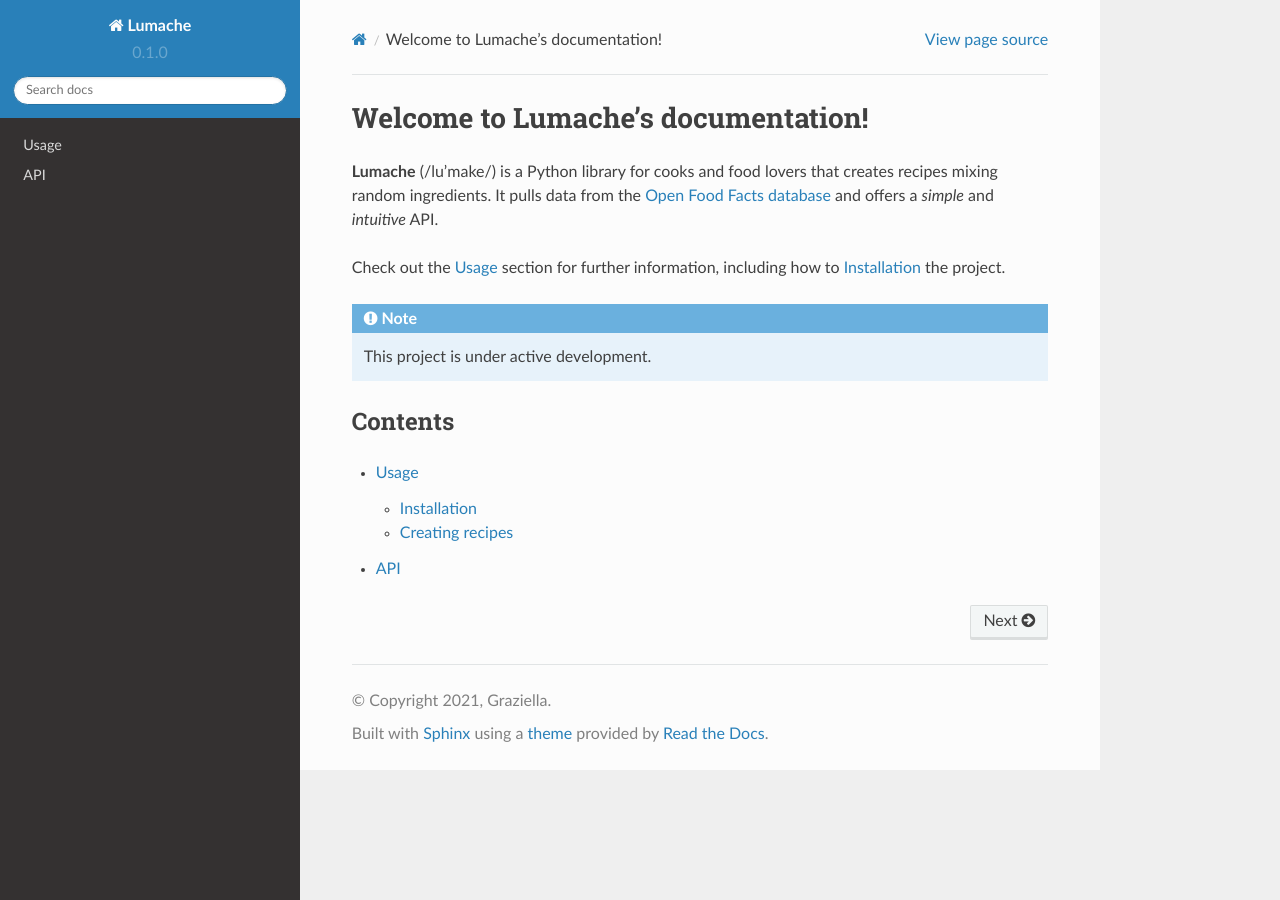
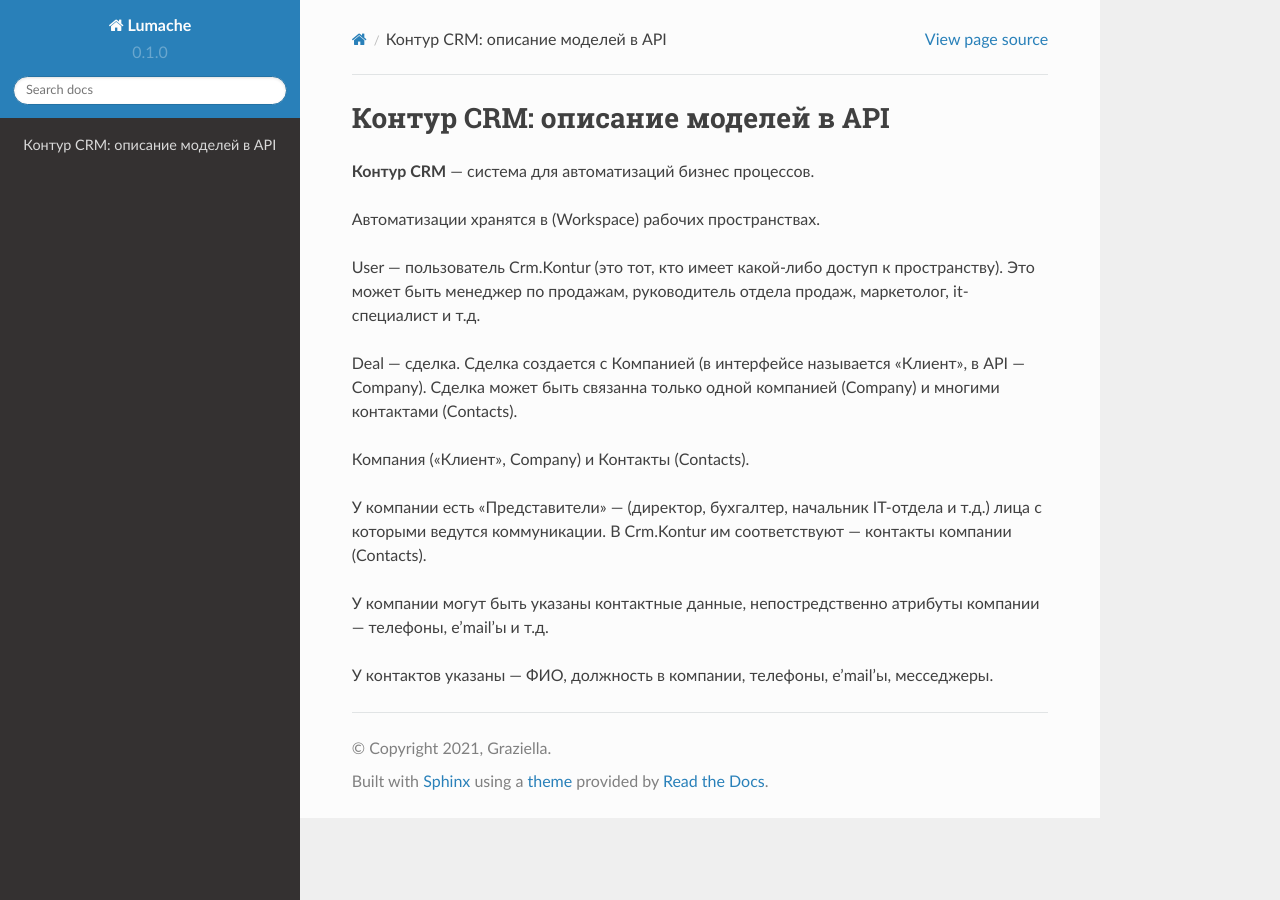
Before and after one commit to dePing90/bpm-api-docs, a Sphinx documentation site: the page built from docs/source/index.rst, in a window 1280 px wide. Built offline with Sphinx 7.4.7 and the Read the Docs theme 2.0.0, drawn with Linux system fonts in a browser that asks for light colours.

Commit message:
Update index.rst

```diff
--- a/docs/source/index.rst
+++ b/docs/source/index.rst
@@ -1,22 +1,19 @@
-Welcome to Lumache's documentation!
+Контур CRM: описание моделей в API
 ===================================
 
-**Lumache** (/lu'make/) is a Python library for cooks and food lovers
-that creates recipes mixing random ingredients.
-It pulls data from the `Open Food Facts database <https://world.openfoodfacts.org/>`_
-and offers a *simple* and *intuitive* API.
 
-Check out the :doc:`usage` section for further information, including
-how to :ref:`installation` the project.
+**Контур CRM** — система для автоматизаций бизнес процессов.
 
-.. note::
+Автоматизации хранятся в (Workspace) рабочих пространствах.
 
-   This project is under active development.
+User — пользователь Crm.Kontur (это тот, кто имеет какой-либо доступ к пространству). Это может быть менеджер по продажам, руководитель отдела продаж, маркетолог, it-специалист и т.д.
 
-Contents
---------
+Deal — сделка. Сделка создается с Компанией (в интерфейсе называется «Клиент», в API — Company). Сделка может быть связанна только одной компанией (Company) и многими контактами (Contacts).
 
-.. toctree::
+Компания («Клиент», Company) и Контакты (Contacts).
 
-   usage
-   api
+У компании есть «Представители» — (директор, бухгалтер, начальник IT-отдела и т.д.) лица с которыми ведутся коммуникации. В Crm.Kontur им соответствуют — контакты компании (Contacts).
+
+У компании могут быть указаны контактные данные, непостредственно атрибуты компании — телефоны, e'mail'ы и т.д.
+
+У контактов указаны — ФИО, должность в компании, телефоны, e'mail'ы, месседжеры.
```
